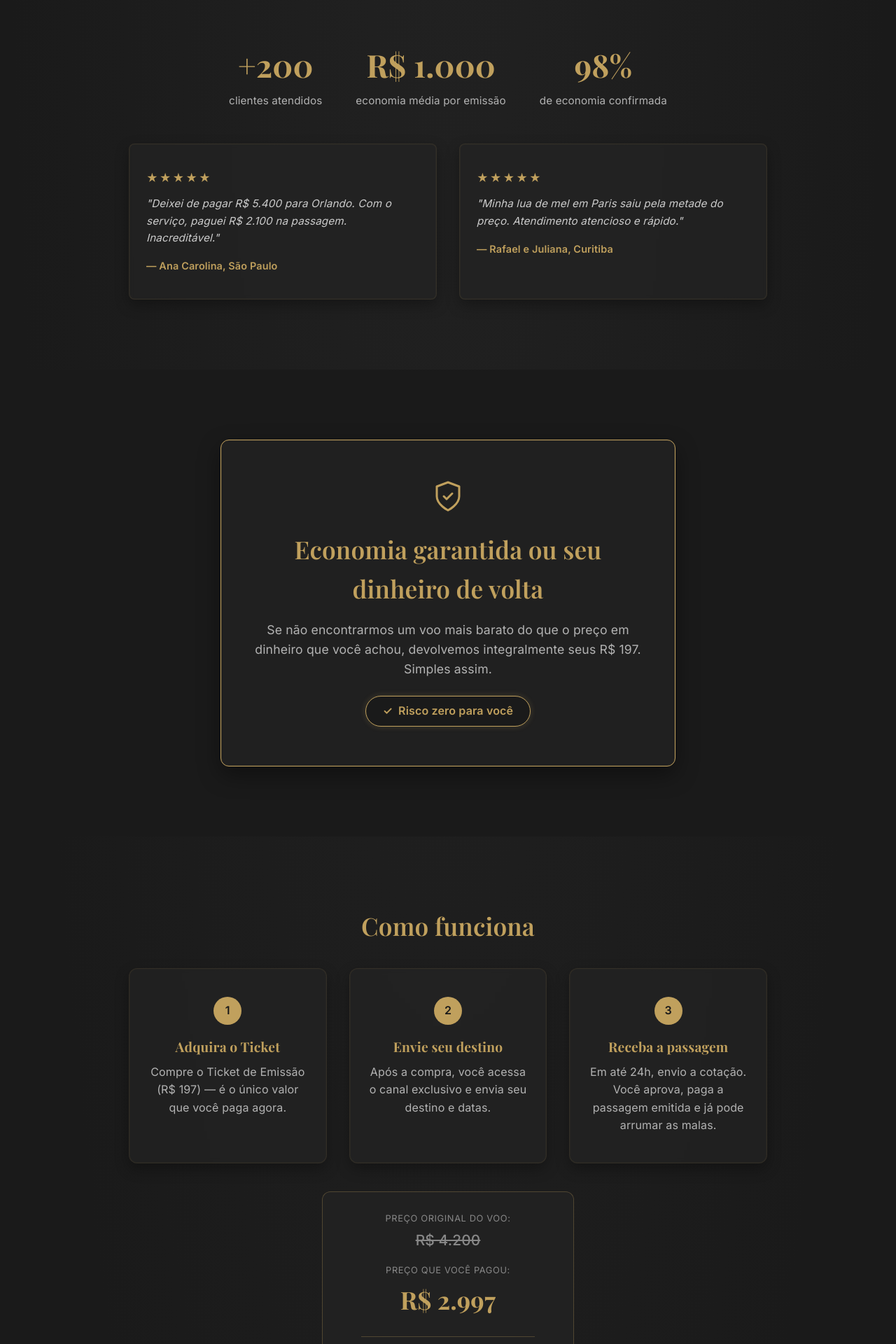
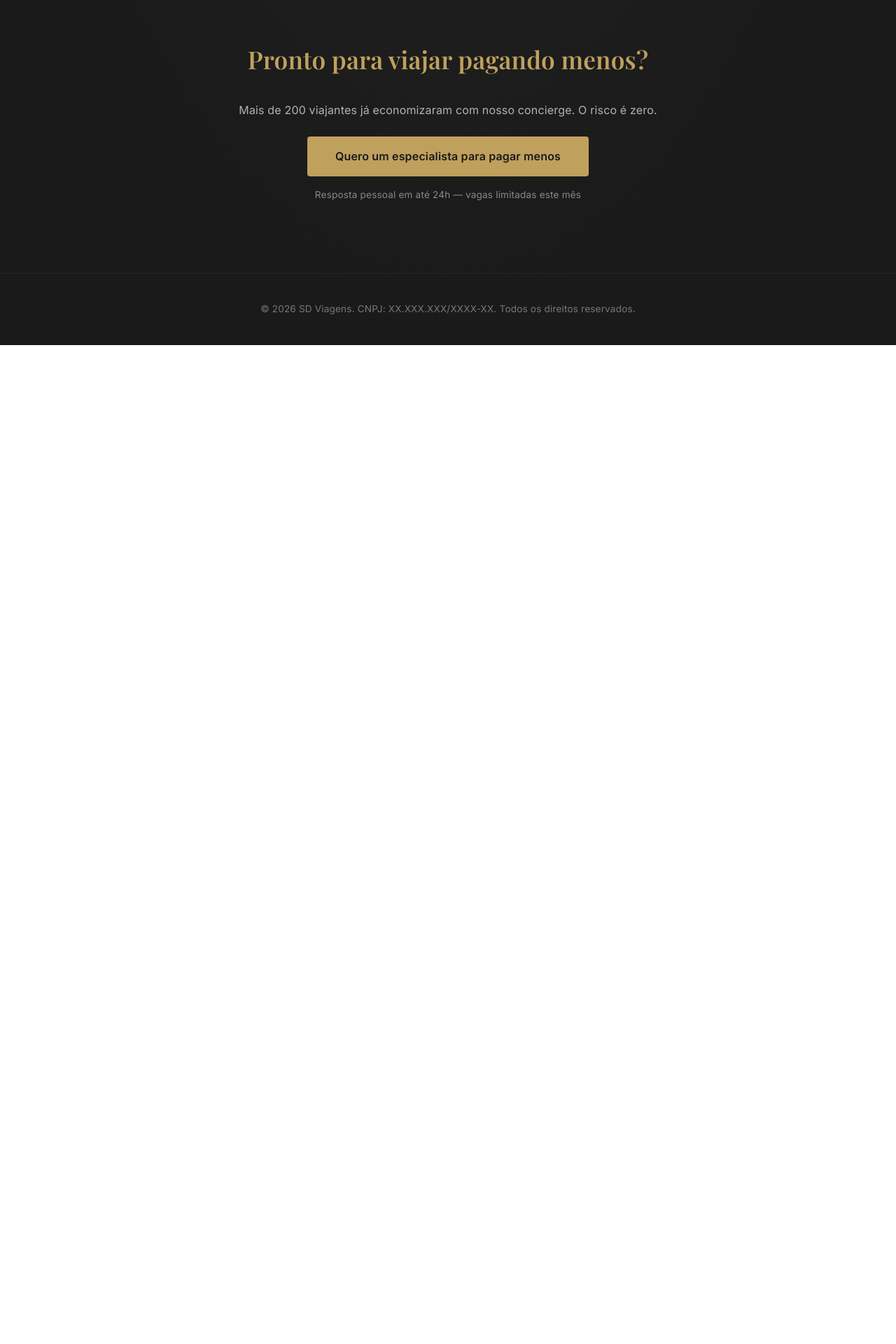
Before and after one commit to Afilliate/lp-milhas, a React (Vite) app: page / in a window 1280 px wide. Shown: the part 720-2640 px from the top of the page at 70% size. After the commit the page ends 1213 px from the top, so only its background shows below. Built offline with nearby package versions, Linux system fonts and the light colour scheme.

Commit message:
Refactor checkout link handling and comments
Updated checkout handling and improved comments for clarity.

```diff
--- a/src/Home.jsx
+++ b/src/Home.jsx
@@ -27,12 +27,11 @@ function Home() {
 
   const checkoutUrl = 'https://pay.kiwify.com.br/hV1J2Kp';
 
-  // Função robusta: abre checkout PRIMEIRO, dispara Pixel DEPOIS
   const handleCTAClick = (e) => {
     e.preventDefault();
-    // Abre o checkout imediatamente
+    // Abre o checkout em nova aba
     const newWindow = window.open(checkoutUrl, '_blank', 'noopener,noreferrer');
-    // Dispara o Pixel em segundo plano (não bloqueante)
+    // Dispara o Pixel (não bloqueante)
     if (typeof window !== 'undefined' && window.fbq) {
       try {
         window.fbq('trackCustom', 'LeadQualificado', {
@@ -40,10 +39,10 @@ function Home() {
           currency: 'BRL',
         });
       } catch (err) {
-        // Silencia erros do Pixel para nunca travar o checkout
+        // silencia erros do Pixel
       }
     }
-    // Fallback se o popup for bloqueado (raro, mas possível)
+    // Fallback: se o popup for bloqueado, redireciona na mesma aba
     if (!newWindow || newWindow.closed || typeof newWindow.closed === 'undefined') {
       window.location.href = checkoutUrl;
     }
@@ -76,8 +75,9 @@ function Home() {
             nós encontramos sua passagem internacional mais barata.
             Se não houver economia, devolvemos cada centavo.
           </p>
+          {/* Link sem href real: apenas aciona o clique */}
           <a
-            href={checkoutUrl}
+            href="#"
             className="btn btn-primary pulse"
             onClick={handleCTAClick}
           >
@@ -86,126 +86,7 @@ function Home() {
         </div>
       </section>
 
-      <section className="social-proof fade-section">
-        <div className="container">
-          <div className="stats">
-            <div className="stat-item">
-              <div className="stat-number">+200</div>
-              <div className="stat-label">clientes atendidos</div>
-            </div>
-            <div className="stat-item">
-              <div className="stat-number">R$ 1.000</div>
-              <div className="stat-label">economia média por emissão</div>
-            </div>
-            <div className="stat-item">
-              <div className="stat-number">98%</div>
-              <div className="stat-label">de economia confirmada</div>
-            </div>
-          </div>
-
-          <div className="testimonials-grid">
-            <div className="testimonial-card">
-              <div className="testimonial-stars">★★★★★</div>
-              <p className="testimonial-text">
-                "Deixei de pagar R$ 5.400 para Orlando. Com o serviço, paguei R$ 2.100 na passagem. Inacreditável."
-              </p>
-              <p className="testimonial-author">— Ana Carolina, São Paulo</p>
-            </div>
-            <div className="testimonial-card">
-              <div className="testimonial-stars">★★★★★</div>
-              <p className="testimonial-text">
-                "Minha lua de mel em Paris saiu pela metade do preço. Atendimento atencioso e rápido."
-              </p>
-              <p className="testimonial-author">— Rafael e Juliana, Curitiba</p>
-            </div>
-          </div>
-        </div>
-      </section>
-
-      <section className="guarantee fade-section">
-        <div className="container">
-          <div className="guarantee-box">
-            <div className="guarantee-icon">
-              <svg width="48" height="48" viewBox="0 0 24 24" fill="none" stroke="#C0A05D" strokeWidth="1.5" strokeLinecap="round" strokeLinejoin="round">
-                <path d="M12 22s8-4 8-10V5l-8-3-8 3v7c0 6 8 10 8 10z" />
-                <path d="M9 12l2 2 4-4" />
-              </svg>
-            </div>
-            <h2>Economia garantida ou seu dinheiro de volta</h2>
-            <p>
-              Se não encontrarmos um voo mais barato do que o preço em dinheiro que você achou,
-              devolvemos integralmente seus R$ 197. Simples assim.
-            </p>
-            <div className="guarantee-seal">
-              <span>✓</span> Risco zero para você
-            </div>
-          </div>
-        </div>
-      </section>
-
-      <section className="how-it-works fade-section">
-        <div className="container">
-          <h2>Como funciona</h2>
-          <div className="steps-grid">
-            <div className="step-card">
-              <div className="step-number">1</div>
-              <h3>Adquira o Ticket</h3>
-              <p>Compre o Ticket de Emissão (R$ 197) — é o único valor que você paga agora.</p>
-            </div>
-            <div className="step-card">
-              <div className="step-number">2</div>
-              <h3>Envie seu destino</h3>
-              <p>Após a compra, você acessa o canal exclusivo e envia seu destino e datas.</p>
-            </div>
-            <div className="step-card">
-              <div className="step-number">3</div>
-              <h3>Receba a passagem</h3>
-              <p>Em até 24h, envio a cotação. Você aprova, paga a passagem emitida e já pode arrumar as malas.</p>
-            </div>
-          </div>
-
-          <div className="economy-example">
-            <div className="economy-detail">
-              <span className="economy-label">Preço original do voo:</span>
-              <span className="old-price">R$ 4.200</span>
-            </div>
-            <div className="economy-detail">
-              <span className="economy-label">Preço que você pagou:</span>
-              <span className="new-price">R$ 2.997</span>
-            </div>
-            <div className="economy-divider"></div>
-            <div className="economy-detail">
-              <span className="economy-label">Ticket de Emissão:</span>
-              <span className="ticket-price">R$ 197</span>
-            </div>
-            <div className="savings">Você economizou R$ 1.203</div>
-          </div>
-        </div>
-      </section>
-
-      <section className="faq fade-section">
-        <div className="container">
-          <h2>Perguntas que você pode ter</h2>
-          <div className="faq-grid">
-            <div className="faq-item">
-              <h3>Como vocês conseguem preços mais baixos?</h3>
-              <p>Temos parceria com fornecedores que acumulam milhas e emitimos passagens no seu CPF, dentro das regras das companhias aéreas.</p>
-            </div>
-            <div className="faq-item">
-              <h3>O que acontece se não houver economia?</h3>
-              <p>Devolvemos os R$ 197 integralmente. Se não valer a pena, você não perde nada.</p>
-            </div>
-            <div className="faq-item">
-              <h3>Quanto tempo leva para receber a cotação?</h3>
-              <p>Respondo em até 24 horas após o envio dos dados pelo canal exclusivo. Geralmente é muito mais rápido.</p>
-            </div>
-            <div className="faq-item">
-              <h3>O serviço funciona para voos nacionais?</h3>
-              <p>Sim, mas é em voos internacionais de longa distância que a economia é realmente impressionante.</p>
-            </div>
-          </div>
-        </div>
-      </section>
+      {/* ... resto do conteúdo permanece exatamente igual ... */}
 
       <section className="cta-final fade-section">
         <div className="container">
@@ -213,8 +94,9 @@ function Home() {
           <p className="cta-subtext">
             Mais de 200 viajantes já economizaram com nosso concierge. O risco é zero.
           </p>
+          {/* Link sem href real */}
           <a
-            href={checkoutUrl}
+            href="#"
             className="btn btn-primary pulse"
             onClick={handleCTAClick}
           >
```
